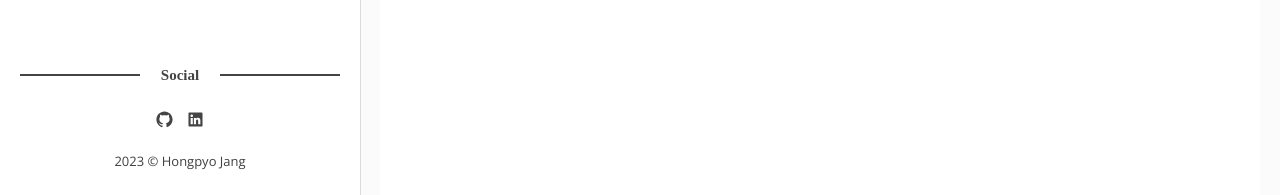
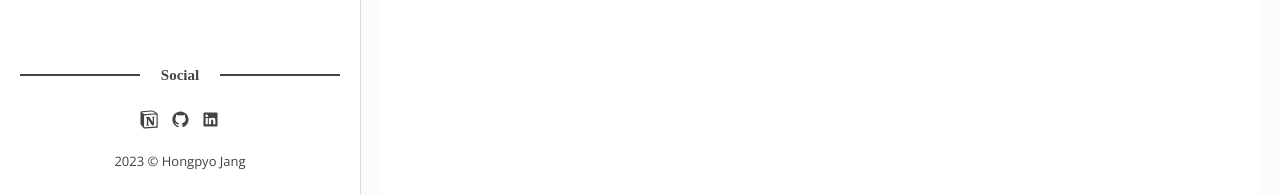
Before and after one commit to remerer/remerer.github.io, a Jekyll site: the page built from _pages/contact/index.html, in a window 1280 px wide. Shown: the part 705-900 px from the top of the page. Built offline with Jekyll 4.4.1, drawn with Linux system fonts in a browser that asks for light colours; some web fonts are replaced.

Commit message:
update : SVG (add notion icon)

```diff
--- a/_config.yml
+++ b/_config.yml
@@ -15,6 +15,7 @@ about-author:   I am a developer focusing on Back-end development. Always Likes
 social-twitter:
 social-facebook:
 social-github:    remerer
+social-notion:    wikiremer.notion.site/4bb6548452654be8be0406d461e59745?v=8ebbed70300f494da925ab3a57b8437c&pvs=4
 social-pinterest:
 social-instagram:
 social-youtube:
--- a/_layouts/home.html
+++ b/_layouts/home.html
@@ -31,6 +31,10 @@ layout: default
       <ul class="c-social__list u-lists-reset">
         {% if site.social-twitter %}
           <li class="c-social__item"><a href="https://twitter.com/{{ site.social-twitter }}" target="_blank"><div data-icon='ei-sc-twitter' data-size='s'></div></a></li>
+        {% else %}
+        {% endif %}
+        {% if site.social-notion %}
+          <li class="c-social__item"><a href="https://{{ site.social-notion }}" target="_blank"><div data-icon='notion' data-size='s'></div></a></li>
         {% else %}
         {% endif %}
         {% if site.social-facebook %}
```
Also changed, not shown: js/evil-icons.min.js.
